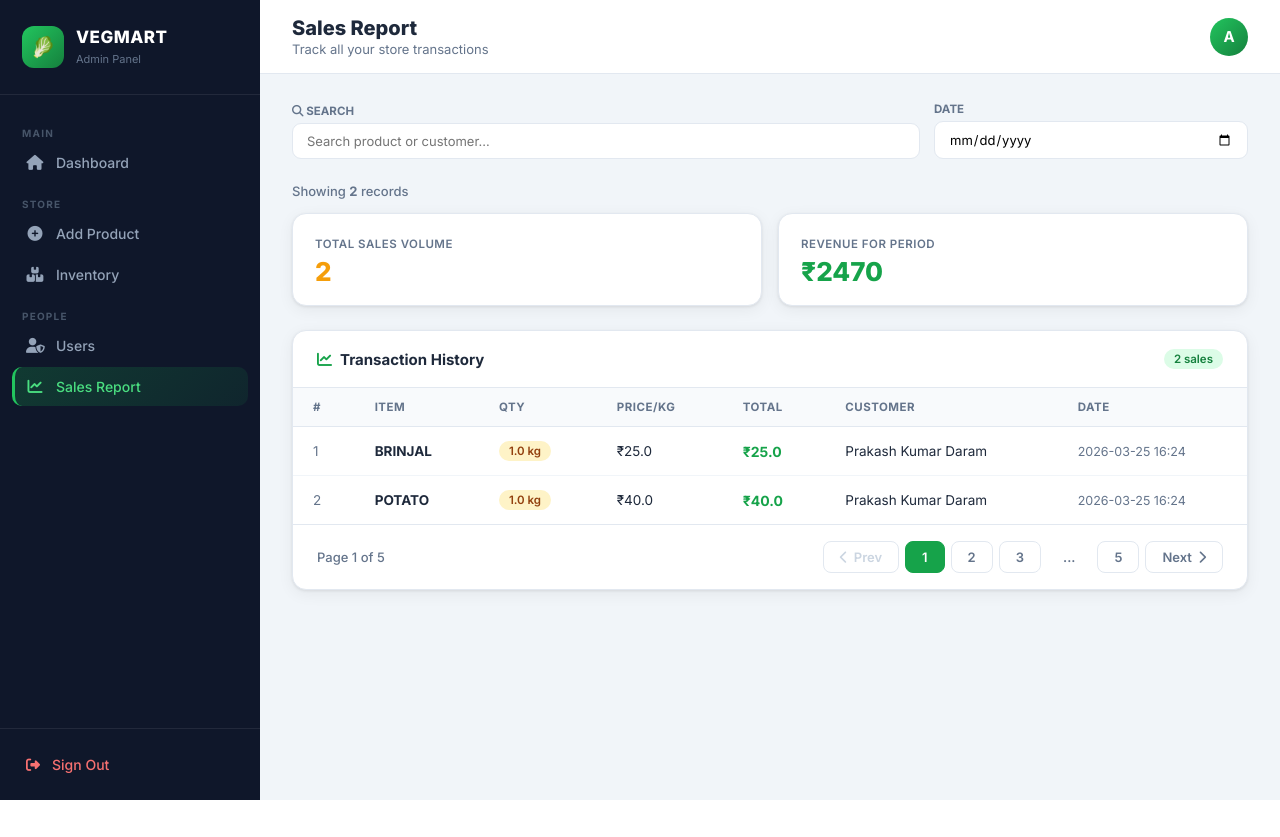
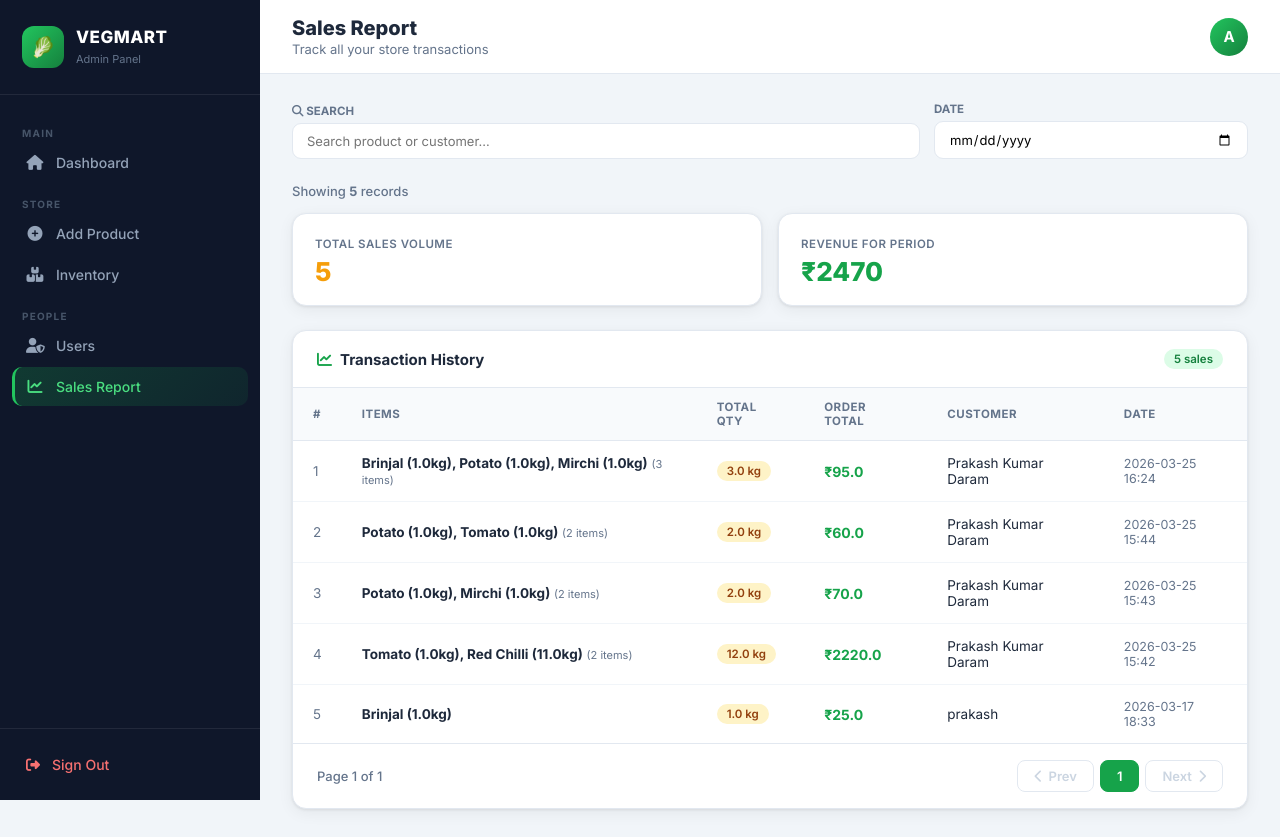
Before and after one commit to prakash-python/Python_Veg_Inventory, a Flask app: page /admin/sales in a window 1280 px wide. Before the commit the page ends 800 px from the top, so only its background shows below. Run offline with Flask 3, Linux system fonts and the light colour scheme; the visitor is signed in with stand-in values (Sample User, id 1); data comes from the database, SQL or seed files in the repository.

Commit message:
modifications done

```diff
--- a/models/sales.py
+++ b/models/sales.py
@@ -70,34 +70,45 @@ def get_dashboard_profit_rows():
     conn.close()
     return profit_rows
 
-def get_all_sales(search=None, date=None, page=1, limit=2):
+def get_all_sales(search=None, date=None, page=1, limit=10):
     conn = get_db_connection()
     c = conn.cursor()
-    query = 'SELECT * FROM sales WHERE 1=1'
-    sum_query = 'SELECT SUM(total) FROM sales WHERE 1=1'
-    count_query = 'SELECT COUNT(*) FROM sales WHERE 1=1'
+
+    base_query = '''
+    SELECT
+        COALESCE(order_id, SUBSTR(date, 1, 16)) as grp,
+        GROUP_CONCAT(item_name || ' (' || quantity || 'kg)', ', ') as items,
+        SUM(quantity) as total_qty,
+        SUM(total) as order_total,
+        customer_name,
+        MAX(date) as max_date,
+        COUNT(id) as item_count
+    FROM sales
+    WHERE 1=1
+    '''
+
     params = []
 
     if search:
         clause = ' AND (item_name LIKE ? OR customer_name LIKE ?)'
-        query += clause
-        sum_query += clause
-        count_query += clause
+        base_query += clause
         params += [f'%{search}%', f'%{search}%']
     if date:
         clause = ' AND date LIKE ?'
-        query += clause
-        sum_query += clause
-        count_query += clause
+        base_query += clause
         params.append(f'{date}%')
 
+    group_by = ' GROUP BY grp'
+
+    sum_query = f'SELECT SUM(order_total) FROM ({base_query}{group_by})'
     c.execute(sum_query, params)
     total_sales = c.fetchone()[0] or 0
 
+    count_query = f'SELECT COUNT(*) FROM ({base_query}{group_by})'
     c.execute(count_query, params)
     total_count = c.fetchone()[0]
 
-    query += ' ORDER BY date DESC'
+    query = base_query + group_by + ' ORDER BY max_date DESC'
     if limit:
         query += ' LIMIT ? OFFSET ?'
         params.extend([limit, (page - 1) * limit])
--- a/routes/customer_routes.py
+++ b/routes/customer_routes.py
@@ -148,7 +148,8 @@ def my_orders():
         date_str = row['date']
         order_id = row['order_id']
 
-        key = order_id if order_id else date_str
+        # for legacy items without order_id, group by minute to group items bought in the same checkout
+        key = order_id if order_id else date_str[:16]
 
         if key not in orders_dict:
             orders_dict[key] = {
--- a/routes/sales_routes.py
+++ b/routes/sales_routes.py
@@ -55,7 +55,7 @@ def admin_sales():
         page = request.args.get('page', 1, type=int)
 
     sales, total_sales, total_count = get_all_sales(search, date, page=page)
-    total_pages = math.ceil(total_count / 2) if total_count > 0 else 1
+    total_pages = math.ceil(total_count / 10) if total_count > 0 else 1
 
     return render_template('admin_sales.html', sales=sales, total_sales=total_sales,
                            search=search, date=date, page=page, total_pages=total_pages, total_count=total_count)
--- a/templates/admin_sales.html
+++ b/templates/admin_sales.html
@@ -176,10 +176,9 @@
                             <thead>
                                 <tr>
                                     <th>#</th>
-                                    <th>Item</th>
-                                    <th>Qty</th>
-                                    <th>Price/kg</th>
-                                    <th>Total</th>
+                                    <th>Items</th>
+                                    <th>Total Qty</th>
+                                    <th>Order Total</th>
                                     <th>Customer</th>
                                     <th>Date</th>
                                 </tr>
@@ -188,13 +187,12 @@
                                 {% if sales %}
                                     {% for sale in sales %}
                                     <tr>
-                                        <td style="color:var(--text-muted);">{{ loop.index }}</td>
-                                        <td><strong>{{ sale[1]|upper }}</strong></td>
+                                        <td style="color:var(--text-muted);">{{ loop.index + (page - 1) * 10 }}</td>
+                                        <td><strong>{{ sale[1]|title }}</strong> {% if sale[6] > 1 %}<span style="font-size:11px;color:var(--text-muted);">({{ sale[6] }} items)</span>{% endif %}</td>
                                         <td><span class="badge badge-amber">{{ sale[2] }} kg</span></td>
-                                        <td>₹{{ sale[3] }}</td>
-                                        <td><span class="price-tag">₹{{ sale[4] }}</span></td>
-                                        <td>{{ sale[5] }}</td>
-                                        <td style="color:var(--text-muted);font-size:12.5px;">{{ (sale[6]|string)[:16] }}</td>
+                                        <td><span class="price-tag">₹{{ sale[3] }}</span></td>
+                                        <td>{{ sale[4] }}</td>
+                                        <td style="color:var(--text-muted);font-size:12.5px;">{{ (sale[5]|string)[:16] }}</td>
                                     </tr>
                                     {% endfor %}
                                 {% else %}
```
